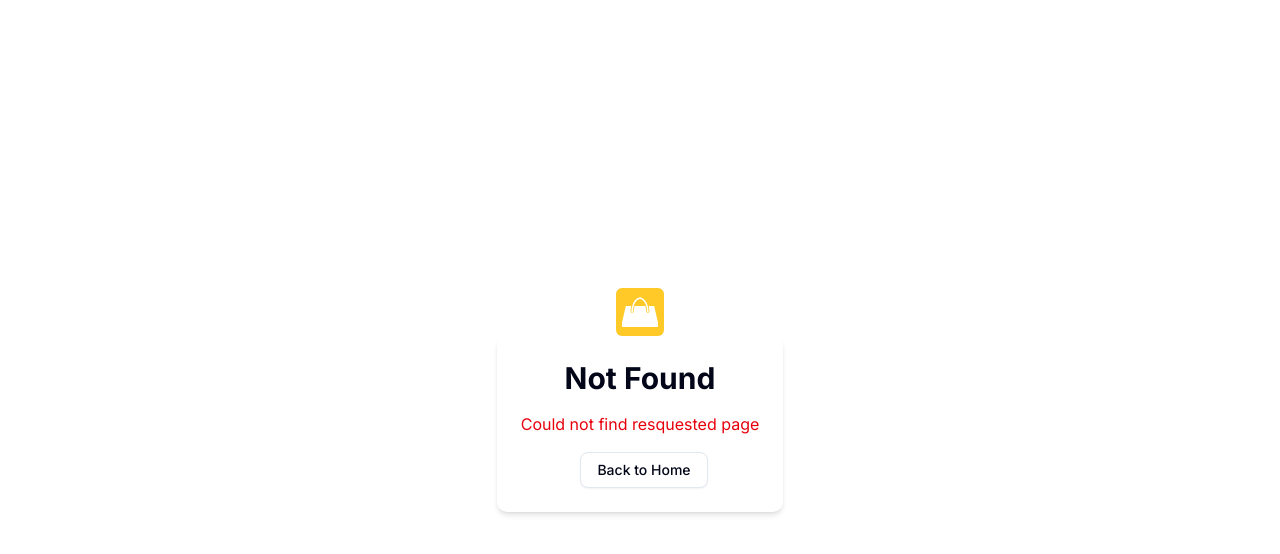
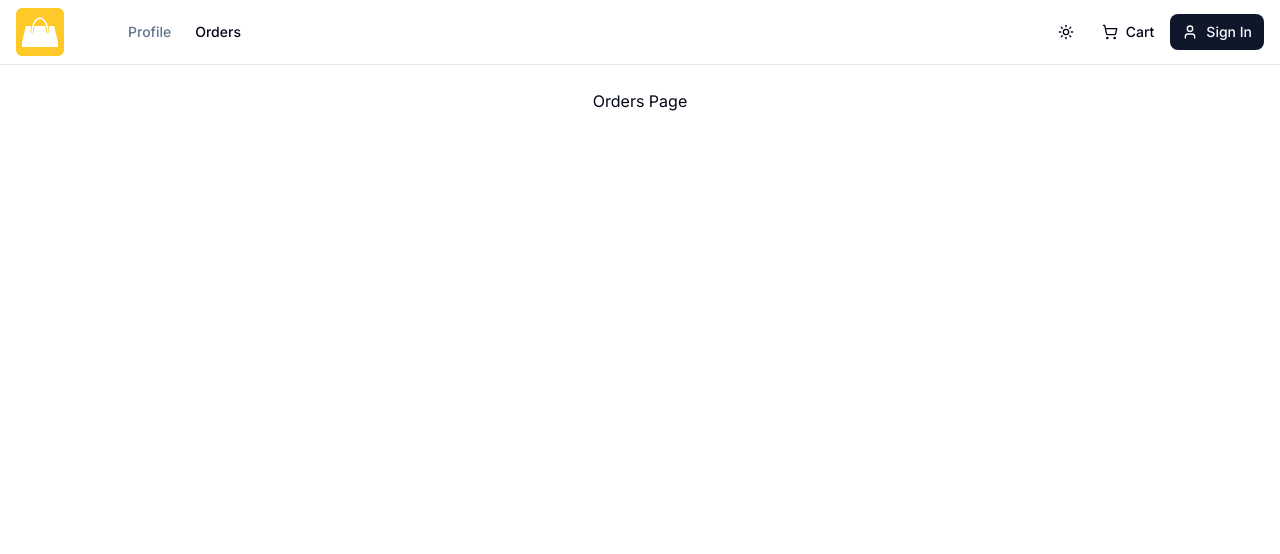
Before and after one commit to figura01/prostore, a Next.js app: page /user/orders in a window 1280 px wide. Before the commit this address had no page. Shown: the top 554 px of the page. Built offline with nearby package versions, Linux system fonts and the light colour scheme; no server answers.

Commit message:
add /user dir and profile page orders page

```diff
--- /dev/null
+++ b/app/user/layout.tsx
@@ -0,0 +1,39 @@
+import { APP_NAME } from "@/lib/constants";
+import Image from "next/image";
+import Link from "next/link";
+import Menu from "@/components/shared/header/menu";
+import MainNav from "./main-nav";
+
+export default function UserLayout({
+  children,
+}: Readonly<{
+  children: React.ReactNode;
+}>) {
+  return (
+    <>
+        <div className="flex flex-col">
+            <div className="border-b container mx-auto">
+                <div className="flex items-center h-16 px-4">
+                    <Link href="/" className="w-22">
+                        <Image
+                            src="/images/logo.svg"
+                            alt={APP_NAME}
+                            width={48}
+                            height={48}
+                            className="object-contain"
+                        />
+                    </Link>
+                    {/* Main Menu */}
+                    <MainNav className="mx-6"/>
+                    <div className="ml-auto items-center flex space-x-4">
+                        <Menu />
+                    </div>
+                </div>
+            </div>
+            <div className="flex-1 space-y-4 p-8 pt-6 containera mx-auto">
+                {children}
+            </div>
+        </div>
+    </>
+  );
+}
--- /dev/null
+++ b/app/user/main-nav.tsx
@@ -0,0 +1,37 @@
+"use client";
+import Link from "next/link";
+import { usePathname } from "next/navigation";
+import { cn } from "@/lib/utils";
+import React from "react";
+
+const links = [
+    {
+        title: 'Profile',
+        href: '/user/profile'
+    },
+    {
+        title: 'Orders',
+        href: '/user/orders'
+    }
+]
+
+const MainNav = ({ className, ...props}: React.HTMLAttributes<HTMLElement>) => {
+    const pathname = usePathname();
+    return (
+        <nav className={cn('flex items-center space-x-4 lg:space-x-6', className)} {...props}>
+            {links.map((item) => (
+                <Link
+                    key={item.href}
+                    href={item.href}
+                    className={ cn('text-sm font-medium transition-colors hover:text-primary',
+                        pathname.includes(item.href) ? '' : 'text-muted-foreground'
+                    )}
+                >
+                    {item.title}
+                </Link>
+            ))}
+        </nav>
+    );
+}
+
+export default MainNav;
--- /dev/null
+++ b/app/user/orders/page.tsx
@@ -0,0 +1,7 @@
+const OrdersPage = () => {
+    return ( <>
+        Orders Page
+    </>);
+}
+
+export default OrdersPage;
--- /dev/null
+++ b/app/user/profile/page.tsx
@@ -0,0 +1,7 @@
+const ProfilePage = () => {
+    return (<>
+        Profile
+    </>);
+}
+
+export default ProfilePage;
```
